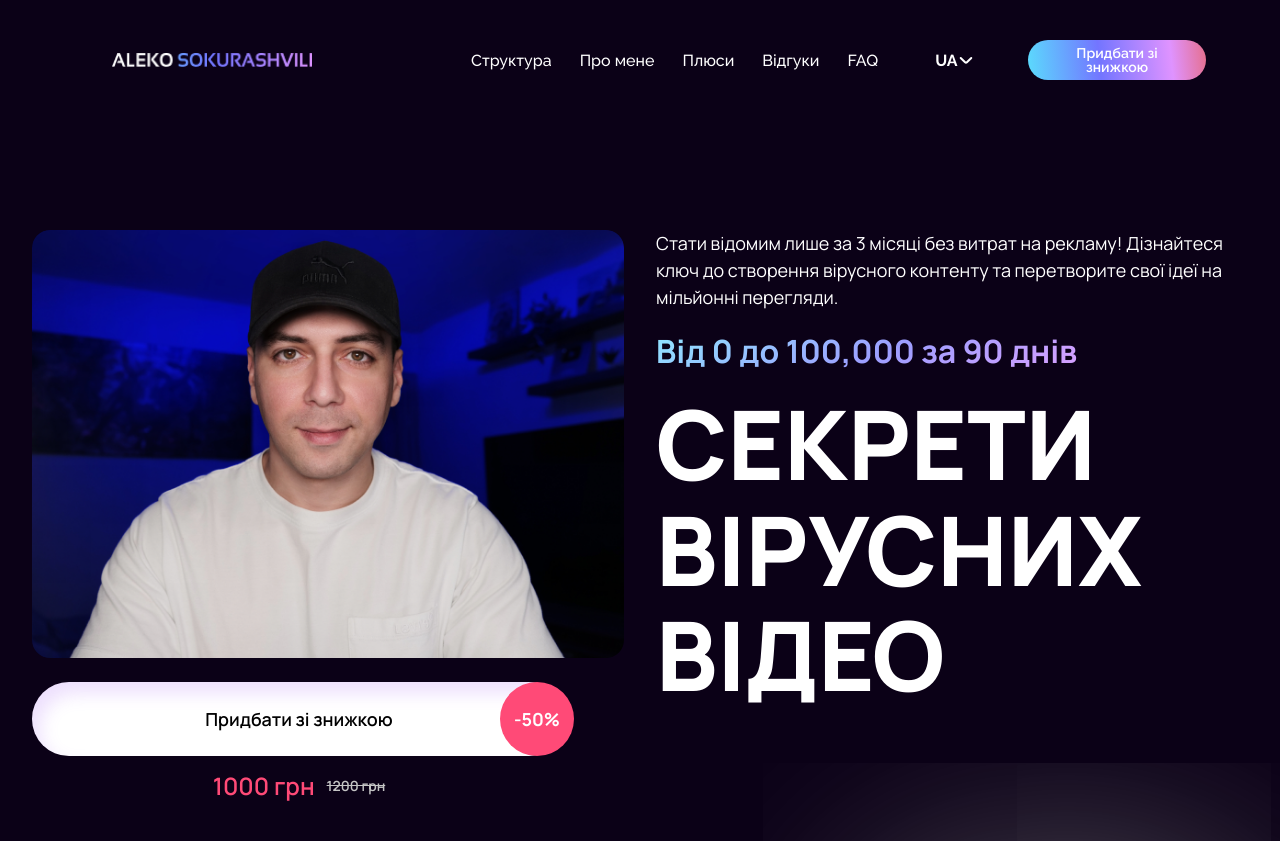
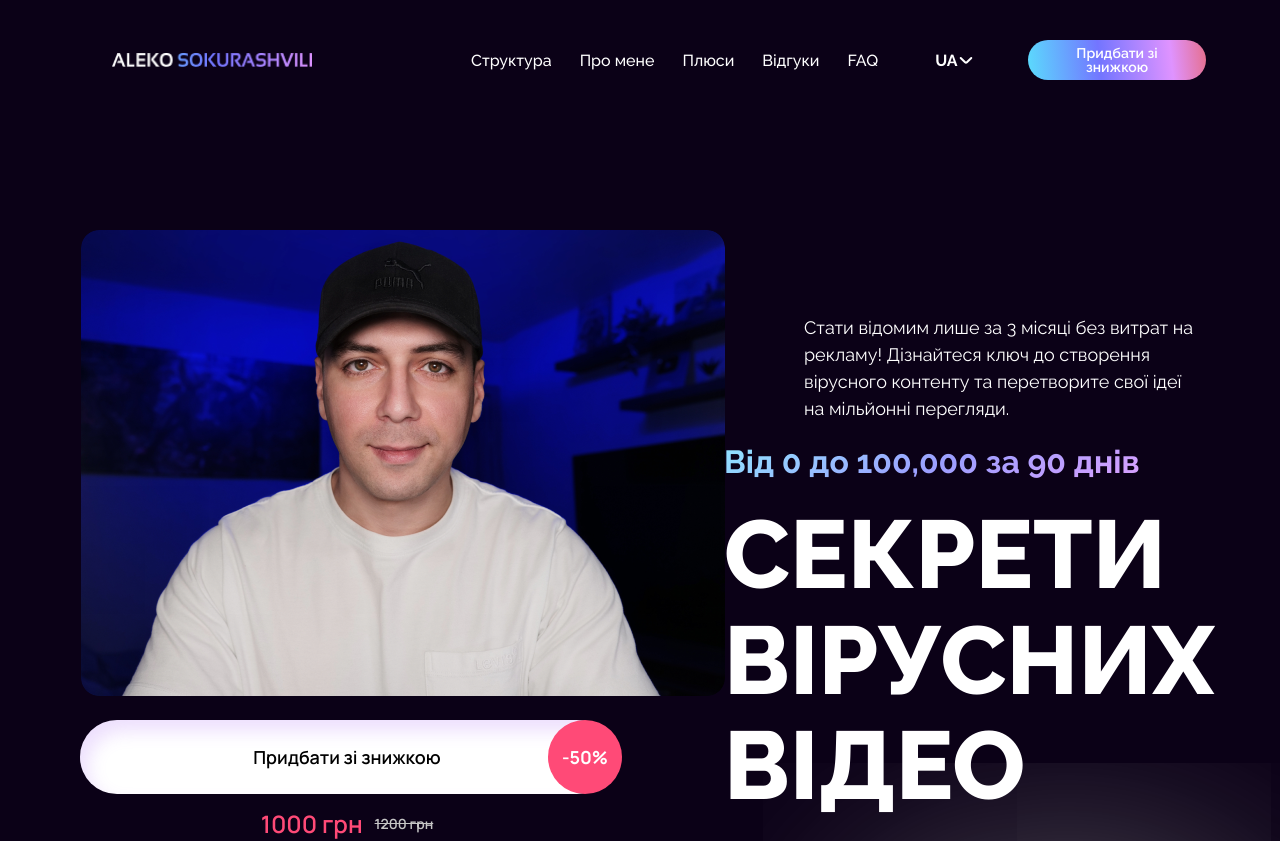
Before and after one commit to Filbertik/video_academ_next, a Next.js app: page /viral-video-course in a window 1280 px wide. Shown: the top 841 px of the page. Built offline with nearby package versions, Linux system fonts and the light colour scheme; a web font is replaced by a local one.

Commit message:
styles hero section

```diff
--- a/src/app/viral-video-course/ViralVideoCoursePage.tsx
+++ b/src/app/viral-video-course/ViralVideoCoursePage.tsx
@@ -81,18 +81,22 @@ export default function ViralVideoCoursePage() {
       <main className="relative z-10">
         {/* Hero Section */}
         <section className="w-full px-4 sm:px-6 lg:px-8 mt-[100px] md:mt-[120px] lg:mt-[150px]">
-          <div className="flex flex-col lg:flex-row items-start justify-between max-w-[1440px] mx-auto gap-8">
+          {/* <div className="flex flex-col lg:flex-row items-start justify-between max-w-[1440px] mx-auto gap-8"> */}
+          <div className="relative flex flex-col lg:flex-row items-start justify-between max-w-[1120px] mx-auto gap-8 lg:gap-[60px]">
             {/* Ліва колонка */}
-            <div className="relative w-full lg:w-1/2 flex flex-col items-start gap-6">
-              <img
-                src="/images/img_image_2.png"
-                alt="Hero image"
-                width={644}
-                height={466}
-                className="rounded-[18px] object-cover"
-              />
+            <div className="relative w-full lg:w-1/2 flex flex-col items-start gap-6 z-10">
+              <div className="relative w-[644px] h-[466px] -mr-[120px] z-10">
+                <img
+                  src="/images/img_image_2.png"
+                  alt="Hero image"
+                  className="absolute top-0 left-0 w-[644px] h-[466px] object-cover rounded-[18px] z-10"
+                  style={{
+                    transform: 'translateX(1px)', // зсув вправо
+                  }}
+                />
+              </div>
 
-              <div className="w-[534px] flex flex-col items-center gap-3">
+              <div className="w-[534px] flex flex-col items-center gap-3 z-20">
                 <div className="relative flex items-center justify-center w-full">
                   <button
                     onClick={handleDiscountPurchase}
@@ -110,6 +114,7 @@ export default function ViralVideoCoursePage() {
                   <span
                     className="font-semibold text-[24px] leading-[154%]"
                     style={{
+                      fontFamily: 'var(--font-family)',
                       color: '#ff4a77',
                     }}
                   >
@@ -118,6 +123,7 @@ export default function ViralVideoCoursePage() {
                   <span
                     className="font-semibold text-[14px] leading-[263%] line-through"
                     style={{
+                      fontFamily: 'var(--font-family)',
                       color: '#c5c5c5',
                     }}
                   >
@@ -128,19 +134,16 @@ export default function ViralVideoCoursePage() {
             </div>
 
             {/* Права колонка */}
-            <div className="w-full lg:w-1/2 flex flex-col gap-4">
-              <p
-                className="text-[18px] font-normal text-white"
-                style={{ fontFamily: 'var(--font-family)' }}
-              >
+            <div className="relative w-[396px] flex flex-col gap-4 z-20  mt-[84px]">
+              <p className="text-[18px] font-normal text-white" style={{ fontFamily: 'Raleway' }}>
                 Стати відомим лише за 3 місяці без витрат на рекламу! Дізнайтеся ключ до створення
                 вірусного контенту та перетворите свої ідеї на мільйонні перегляди.
               </p>
 
               <h2
-                className="text-[32px] font-bold"
+                className="text-[32px] font-bold w-[570px] relative -left-[80px]"
                 style={{
-                  fontFamily: 'var(--font-family)',
+                  fontFamily: 'Raleway',
                   background:
                     'linear-gradient(151deg, #90e8ff 0%, #9c9eff 40.3%, #e3a1ff 79.87%, #e56f8c 100%)',
                   WebkitBackgroundClip: 'text',
@@ -151,8 +154,12 @@ export default function ViralVideoCoursePage() {
               </h2>
 
               <h1
-                className="text-[96px] font-extrabold uppercase text-white leading-[1.1]"
-                style={{ fontFamily: 'var(--font-family)' }}
+                className="relative font-extrabold uppercase text-white leading-[1.1] w-[570px] -left-[80px]"
+                style={{
+                  fontFamily: 'Raleway',
+                  fontWeight: 800,
+                  fontSize: '96px',
+                }}
               >
                 Секрети вірусних
                 <br />
```
